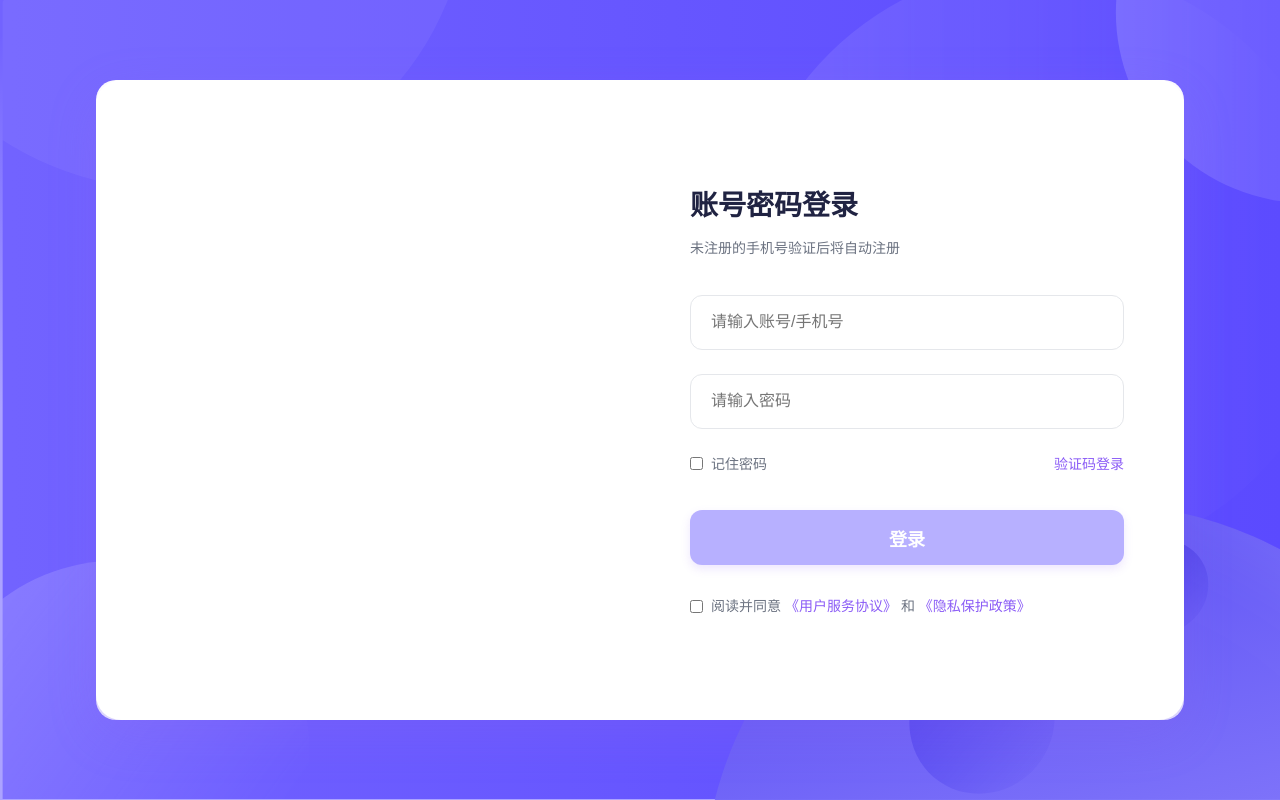
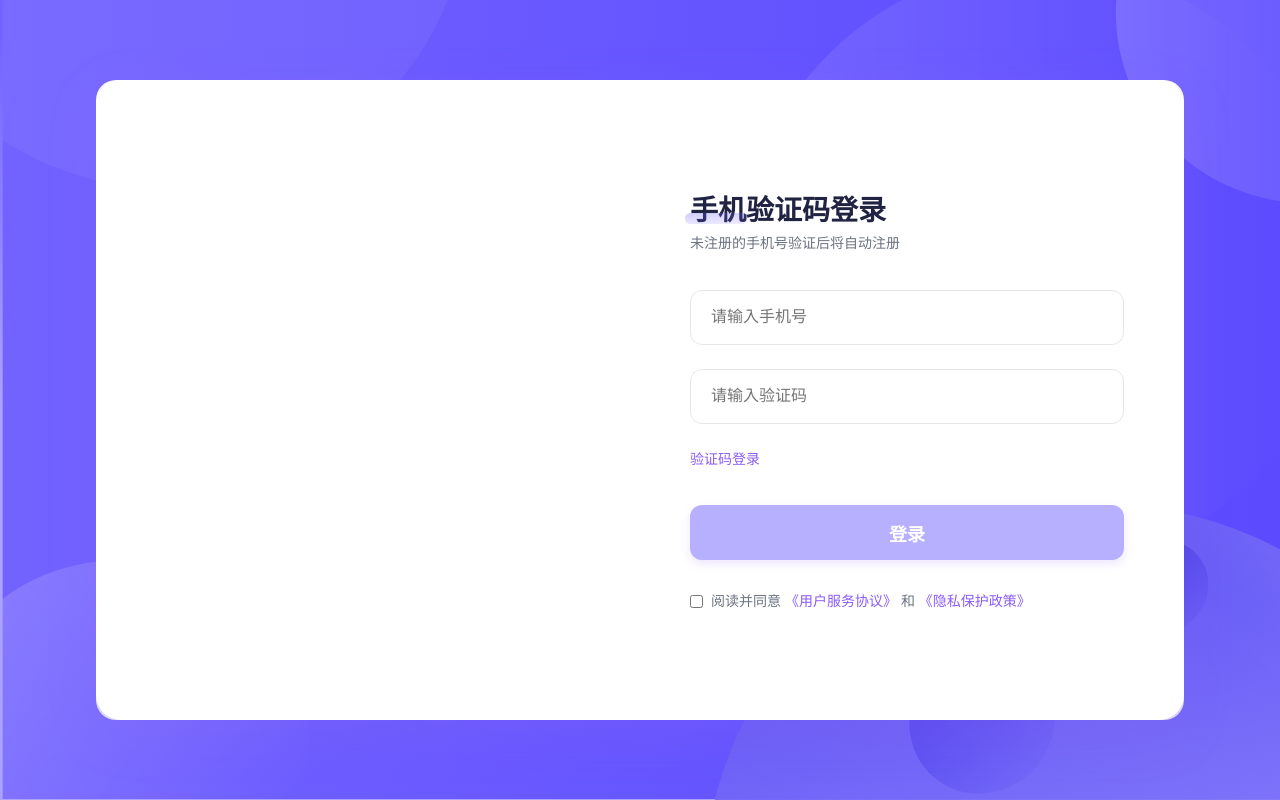
Before and after one commit to Glepooek/WebExamples, a Vue app in the folder VueExamples/vue_apps/digital_book_app/: page / in a window 1280 px wide. Both pictures are taken after a click on the element "验证码登录". Built offline with nearby package versions, Linux system fonts and the light colour scheme.

Commit message:
密码、验证码登录切换

```diff
--- a/VueExamples/vue_apps/digital_book_app/src/views/LoginView.vue
+++ b/VueExamples/vue_apps/digital_book_app/src/views/LoginView.vue
@@ -8,6 +8,9 @@
 
         <!-- 右侧区域 -->
         <div class="login-right">
+
+          <!-- 账号密码登录 -->
+          <div v-show="!loginInfo.isSmsLogin">
             <h2 class="login-title">账号密码登录</h2>
             <p class="login-tip">未注册的手机号验证后将自动注册</p>
 
@@ -16,13 +19,27 @@
             </div>
 
             <div class="form-group">
-            <!-- <el-input type="password" placeholder="请输入密码" v-model="loginInfo.password" show-password /> -->
               <input :type="loginInfo.showPassword ? 'text' : 'password'" v-model="loginInfo.password"
                 placeholder="请输入密码">
             </div>
+          </div>
+
+          <!-- 手机验证码登录 -->
+          <div v-show="loginInfo.isSmsLogin">
+            <h2 class="login-title">手机验证码登录</h2>
+            <p class="login-tip">未注册的手机号验证后将自动注册</p>
+
+            <div class="form-group">
+              <input type="text" v-model="loginInfo.phoneNumber" placeholder="请输入手机号">
+            </div>
+
+            <div class="form-group">
+              <input v-model="loginInfo.captcha" placeholder="请输入验证码">
+            </div>
+          </div>
 
           <div class="form-options">
-            <div class="remember-me">
+            <div class="remember-me" v-show="!loginInfo.isSmsLogin">
               <input type="checkbox" id="remember-me" v-model="loginInfo.rememberMe">
               <label for="remember-me">记住密码</label>
             </div>
@@ -53,7 +70,8 @@ import { getSsoId } from '../apis/loginApi'
 const loginInfo = reactive({
   username: '',
   password: '',
-  // canLogin: false,
+  phoneNumber: '',
+  captcha: '',
   rememberMe: false,
   showPassword: false,
   agreementAccepted: false,
@@ -63,9 +81,17 @@ const loginInfo = reactive({
 const router = useRouter()
 
 const handleLogin = () => {
+  if (loginInfo.isSmsLogin) {
+    if (!loginInfo.phoneNumber || !loginInfo.captcha) {
+      alert('请填写手机号和验证码');
+      return;
+    }
+  }
+  else {
     if (!loginInfo.username || !loginInfo.password) {
       alert('账号或密码错误，请检查后输入');
       return;
+    }
   }
 
   if (!loginInfo.agreementAccepted) {
@@ -95,7 +121,6 @@ const sso = getSsoId(loginInfo.username, loginInfo.password);
 
 const switchLoginMethod = () => {
   loginInfo.isSmsLogin = !loginInfo.isSmsLogin;
-  alert('已切换到验证码登录模式（功能尚未实现）');
 }
 
 // // 监听用户名、密码不为空时，更新 canLogin 状态
@@ -106,7 +131,7 @@ const switchLoginMethod = () => {
 // );
 
 const canLogin = computed(() => {
-  return loginInfo.username && loginInfo.password;
+  return loginInfo.username && loginInfo.password && loginInfo.agreementAccepted;
 });
 
 </script>
@@ -177,7 +202,19 @@ const canLogin = computed(() => {
   font-size: 28px;
   color: #202342;
   font-weight: bold;
-  margin-bottom: 10px;
+  position: relative;
+}
+
+.login-title::before {
+  content: '';
+  position: absolute;
+  bottom: 8px;
+  left: -5px;
+  width: 62px;
+  height: 11px;
+  background: linear-gradient(177deg, #685CF5 0%, rgba(114, 99, 255, 0.37) 100%);
+  border-radius: 6px;
+  opacity: 0.31;
 }
 
 .login-tip {
@@ -268,7 +305,7 @@ const canLogin = computed(() => {
 .login-btn:disabled {
   background: #7263FF;
   opacity: 0.5;
-  cursor:not-allowed;
+  cursor: not-allowed;
 }
 
 .login-btn:active {
```
Lines whose indentation alone changed are shown as unchanged.
